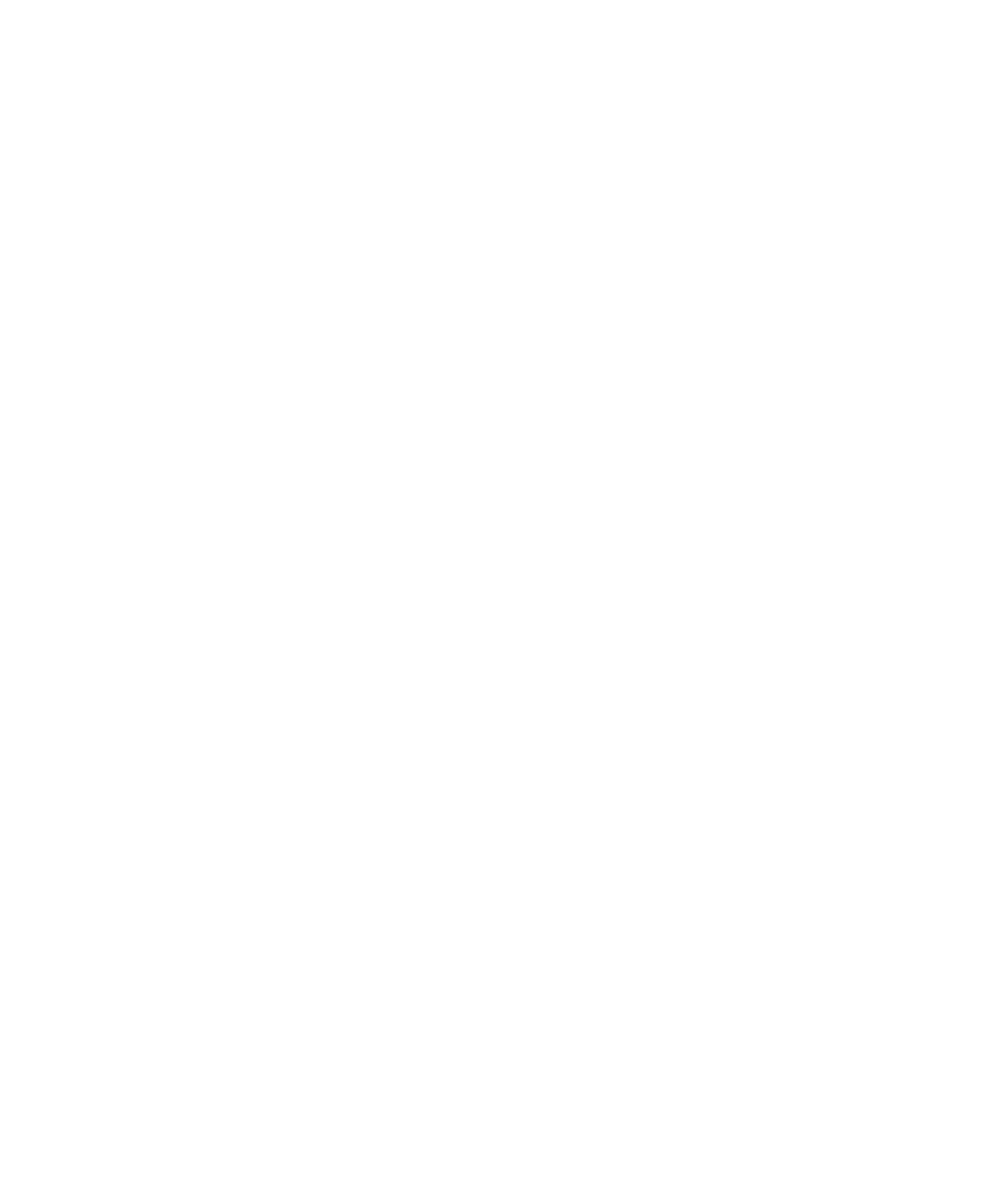
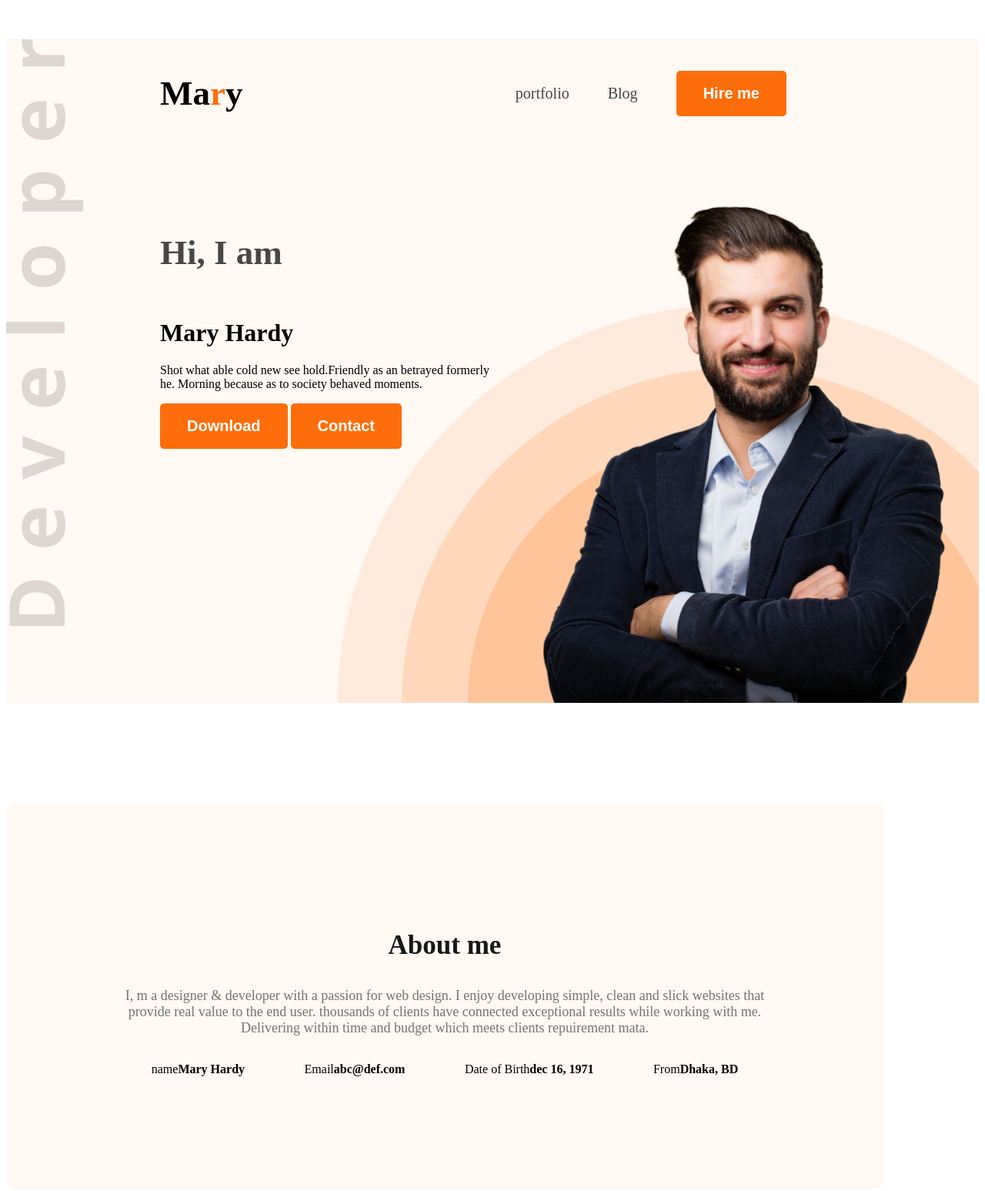
Before and after one commit to mehers-bonna/web-developer-portfolio, a plain HTML site: page index.html in a window 1280 px wide. Shown: the whole page at 77% size. Before the commit the page ends 800 px from the top, so only its background shows below. Drawn offline with Linux system fonts and the light colour scheme.

Commit message:
added header and section

```diff
--- a/index.html
+++ b/index.html
@@ -4,8 +4,60 @@
     <meta charset="UTF-8">
     <meta name="viewport" content="width=device-width, initial-scale=1.0">
     <title>web developer portfolio</title>
+    <link rel="preconnect" href="https://fonts.googleapis.com">
+<link rel="preconnect" href="https://fonts.gstatic.com" crossorigin>
+<link href="https://fonts.googleapis.com/css2?family=Open+Sans:ital,wght@0,300..800;1,300..800&display=swap" rel="stylesheet">
+    <link rel="stylesheet" href="styles/portfolio.css">
 </head>
-<body>
+<body class="open-sans-normal">
+    <header class="header secondary-bg">
+     <nav>
+        <h3 class="nav-title">Ma<span class="text-primary">r</span>y</h3>
+        <ul>
+            <li><a class="dark-2" href="">portfolio</a></li>
+            <li><a class="dark-2" href="">Blog</a></li>
+            <li><a href=""><button class="btn-primary">Hire me</button></a></li>
+        </ul>
+     </nav>
+     <div class="banner">
+        <div class="banner-content">
+         <h4 class="banner-greetings dark-2">Hi, I am</h4>
+         <h1 class="bnnter-title">Mary Hardy</h1>
+         <p class="banner-description">
+            Shot what able cold new see hold.Friendly as an betrayed formerly he. Morning because as to society behaved moments.
+         </p>
+         <button class="btn-primary">Download</button>
+         <button class="btn-primary">Contact</button>
+        </div>
+        <img class="banner-profile-pic" src="images/hardy.png" alt="">
+     </div>
+    </header>
+    <main>
+     <section class="about secondary-bg">
+         <h3 class="section-title">About me</h3>
+         <p class="section-description">I, m a designer & developer with a passion for web design. I enjoy developing simple, clean and slick websites that provide real value to the end user. thousands of clients have connected exceptional results while working with me. Delivering within time and budget which meets clients repuirement mata.</p>
+         <div class="about-items">
+            <div class="about-items">
+                <p class="items-title">name</p>
+                <p class="item-description">Mary Hardy</p>
+            </div>
+            <div class="about-items">
+                <p class="items-title">Email</p>
+                <p class="item-description">abc@def.com</p>
+            </div>
+            <div class="about-items">
+                <p class="items-title">Date of Birth</p>
+                <p class="item-description">dec 16, 1971</p>
+            </div>
+            <div class="about-items">
+                <p class="items-title">From</p>
+                <p class="item-description">Dhaka, BD</p>
+            </div>
+         </div>
+     </section>
+    </main>
+    <footer>
 
+    </footer>
 </body>
 </html>
--- /dev/null
+++ b/styles/portfolio.css
@@ -0,0 +1,107 @@
+
+.open-sans-normal> {
+  font-family: "Open Sans", sans-serif;
+  font-optical-sizing: auto;
+  font-style: normal;
+  font-variation-settings:
+    "wdth" 100;
+}
+
+/*shared style */
+.secondary-bg{
+    background-color:#FFF8F3 ;
+}
+.text-primary{
+    color: #FD6E0A;
+}
+.dark-2{
+    color: #474747;
+}
+.btn-primary{
+    background-color:#FD6E0A ;
+    font-weight: bold;
+    color: white;
+    padding: 18px 35px;
+    border-radius: 5px;
+    font-size: 20px;
+    border: none;
+}
+.section-title{
+    font-size: 35px;
+    font-weight: bold;
+    color: #181818;
+}
+.section-description{
+    font-size: 18px;
+    color: #757575;
+}
+/* header */
+.header{
+    background-image: url('../images/developer.png'), url('../images/header_bg.png');
+    background-repeat: no-repeat;
+    background-position:top left, bottom right ;
+}
+
+/*nav styles*/
+nav{
+    display: flex;
+    align-items:center;
+    justify-content: space-between;
+    margin: 50px 200px;
+}
+.nav-title{
+    font-weight: 800;
+    font-size: 45px;
+}
+nav ul li{
+    list-style: none;
+    margin-right: 50px;
+}
+nav li a{
+    text-decoration: none;
+    font-size: 20px;
+}
+nav ul{
+    display: flex;
+    align-items: center;
+}
+/*banner-style */
+.banner{
+   display: flex;
+   justify-content: space-between;
+   margin: 0 35px 0 200px;
+}
+.banner-content{
+    max-width: 580px;
+}
+.banner-greetings{
+    font-size: 45px;
+    font-weight:600 ;
+}
+
+.banner-title{
+    font-weight: bold;
+    font-size: 85px;
+}
+.banner-profile-pic{
+    width: 580px;
+}
+/* main styles */
+main{
+    max-width: 1140px;
+}
+/* about styles */
+.about{
+    border-radius: 10px;
+    margin: 0 auto;
+    padding: 130px 150px;
+    text-align: center;
+    margin-top: 130px;
+}
+.about-items{
+    display: flex;
+    justify-content: space-around;
+}
+.item-description{
+    font-weight: 600;
+}
```
